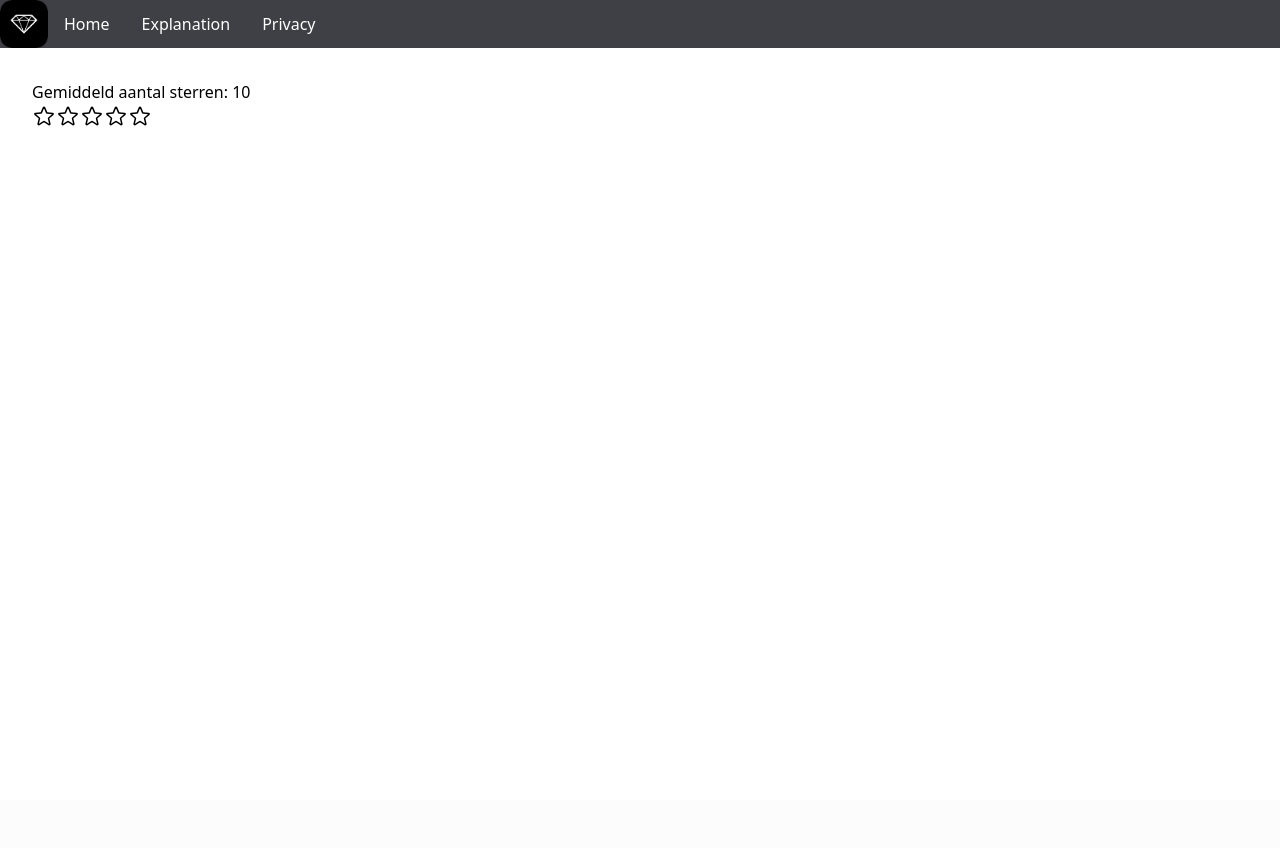
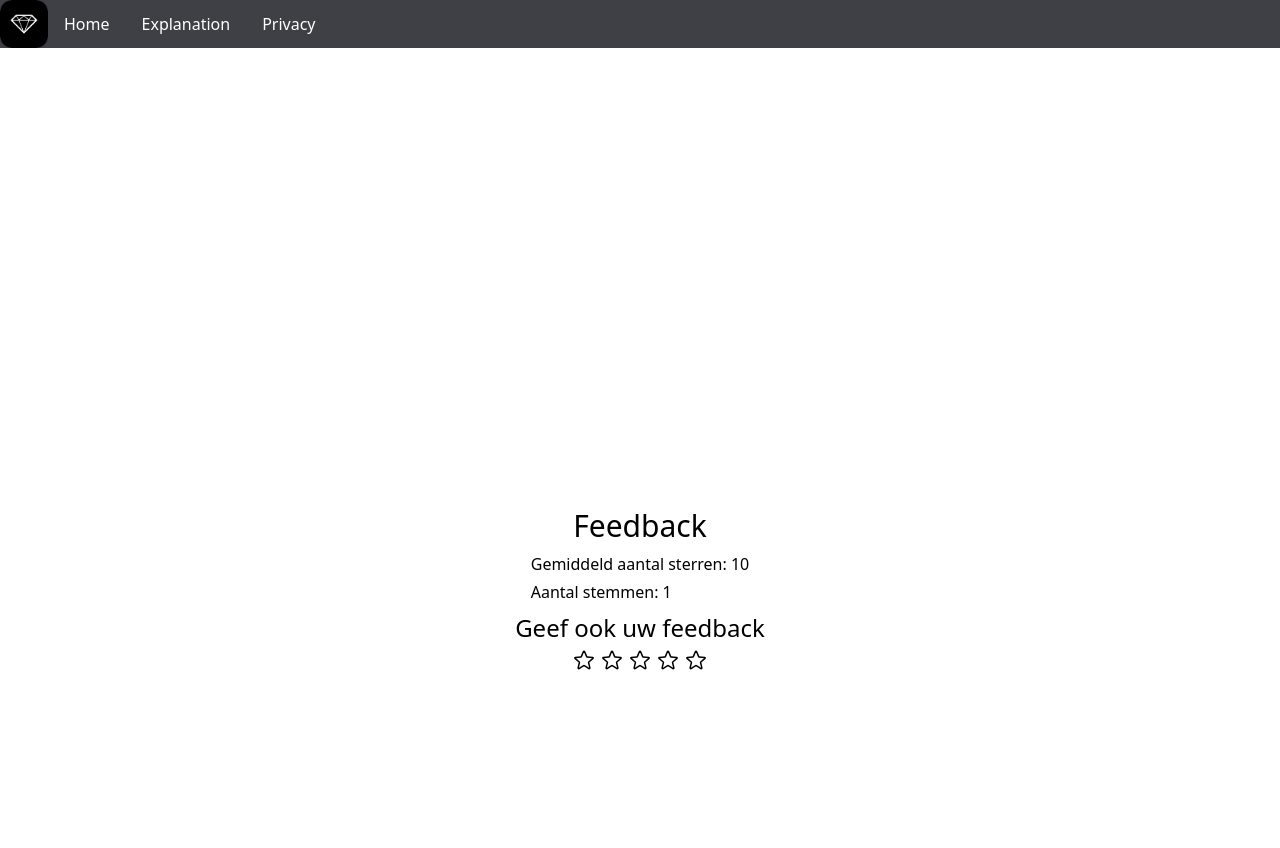
Before and after one commit to TeaDrinkingProgrammer/hcai, a Django app: template src/hcai/templates/hcai/good_app/result.html in a window 1280 px wide. Before the commit the page ends 126 px from the top, so only its background shows below. Run offline with Django 4.2, Linux system fonts and the light colour scheme; the template is opened without the code that fills it: most values are stand-ins (such as "Sample title", 1, 10 or a date in 2020); parts of the project's set-up code (start-up, migrations or seed data) failed here and were passed over; some libraries are stand-ins or nearby versions.

Commit message:
Fixed bug. Improved layout

```diff
--- a/src/hcai/templates/hcai/good_app/result.html
+++ b/src/hcai/templates/hcai/good_app/result.html
@@ -1,10 +1,16 @@
 {% extends "./components/ga_base.html" %}
 
 {% block content %}
-    <div class="w-full max-w-xs">
-    <div class="container" style="padding: 2em">
+    <div class="flex justify-center items-end h-screen pb-36">
+        <div class="flex flex-col items-center gap-2 w-prose" style="padding: 2em">
+            <h1 class="text-3xl">Feedback</h1>
+            <section class="flex flex-col gap-1">
                 <p>Gemiddeld aantal sterren: {{avg}}</p>
-    <ul class="flex flex-row">
+                <p>Aantal stemmen: {{n_votes}}</p>
+            </section>
+            <section class="flex flex-col gap-1 items-center">
+                <h2 class="text-2xl">Geef ook uw feedback</h2>
+                <div class="flex gap-1 flex-row">
                     <!-- If the rating is 0, this means that the user has not yet filled in the rating. Render onclick  -->
                     <a {% if rating|add:"0" == 0 %}onclick="rate(1, '/good_app/result?rating=1')"class="cursor-pointer" {% endif %}>
                         {% if rating|add:"0" > 0 %}
@@ -61,7 +67,10 @@
                         </svg>
                         {% endif %}
                     </a>
-    </ul>
+                </div>
+            </section>
+        </div>
+    </div>
     <script>
         const rate = (rating, link) => {
             fetch("/good_app/result/", {
@@ -80,6 +89,4 @@
               });
         }
  	</script>
-    </div>
-</div>
 {% endblock content %}
```
Also changed, not shown: src/hcai/app/good_app/result.py (+12 -10 lines). Lines whose indentation alone changed are shown as unchanged.
